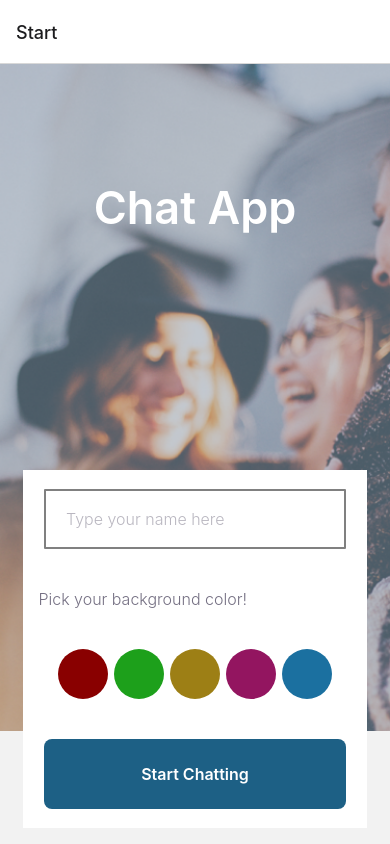
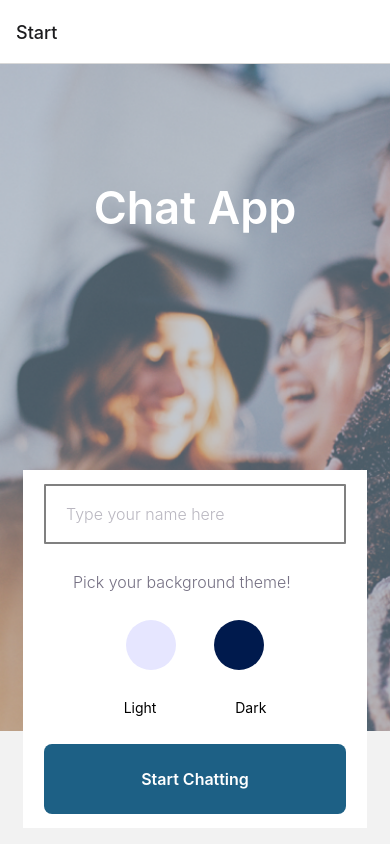
Before and after one commit to Vybhavashri/ChatApp, a React Native app: screen /Start in a window 390 px wide. Built offline with nearby package versions, Linux system fonts and the light colour scheme.

Commit message:
Update Start.js

```diff
--- a/components/Start.js
+++ b/components/Start.js
@@ -20,7 +20,7 @@ export default class Start extends React.Component {
 
     this.state = {
       name: "",
-      bgColor: this.colors.pink,
+      bgColor: this.colors.light,
     };
   }
 
@@ -30,11 +30,8 @@ export default class Start extends React.Component {
   };
 
   colors = {
-    red: "#890000",
-    green: "#1DA01B",
-    gold: "#9D7F15",
-    pink: "#931560",
-    blue: "#1B70A0",
+    light: "#e6e6ff",
+    dark: "#001a4d",
   };
 
   render() {
@@ -62,7 +59,7 @@ export default class Start extends React.Component {
 
             <View style={styles.colorBox}>
               <Text style={styles.chooseColor}>
-                Pick your background color!
+                Pick your background theme!
               </Text>
             </View>
 
@@ -70,45 +67,30 @@ export default class Start extends React.Component {
             <View style={styles.colorArray}>
               <TouchableOpacity
                 accessible={true}
-                accessibilityLabel="red blackground"
-                accessibilityHint="Allows you to add a red background to the chat"
+                accessibilityLabel="light blackground"
+                accessibilityHint="Allows you to add a light background to the chat"
                 accessibilityRole="button"
                 style={styles.color1}
-                onPress={() => this.changeBgColor(this.colors.red)}
+                onPress={() => this.changeBgColor(this.colors.light)}
+                text="light"
               ></TouchableOpacity>
+
               <TouchableOpacity
                 accessible={true}
-                accessibilityLabel="green blackground"
-                accessibilityHint="Allows you to add a green background to the chat"
+                accessibilityLabel="dark blackground"
+                accessibilityHint="Allows you to add a dark background to the chat"
                 accessibilityRole="button"
                 style={styles.color2}
-                onPress={() => this.changeBgColor(this.colors.green)}
-              ></TouchableOpacity>
-              <TouchableOpacity
-                accessible={true}
-                accessibilityLabel="gold blackground"
-                accessibilityHint="Allows you to add a gold background to the chat"
-                accessibilityRole="button"
-                style={styles.color3}
-                onPress={() => this.changeBgColor(this.colors.gold)}
-              ></TouchableOpacity>
-              <TouchableOpacity
-                accessible={true}
-                accessibilityLabel="pink blackground"
-                accessibilityHint="Allows you to add a pink background to the chat"
-                accessibilityRole="button"
-                style={styles.color4}
-                onPress={() => this.changeBgColor(this.colors.pink)}
-              ></TouchableOpacity>
-              <TouchableOpacity
-                accessible={true}
-                accessibilityLabel="blue blackground"
-                accessibilityHint="Allows you to add a blue background to the chat"
-                accessibilityRole="button"
-                style={styles.color5}
-                onPress={() => this.changeBgColor(this.colors.blue)}
+                onPress={() => this.changeBgColor(this.colors.dark)}
               ></TouchableOpacity>
             </View>
+
+            <View>
+              <Text>
+                Light                    Dark
+              </Text>
+            </View>
+
 
             {/*This will allow the user to click on a button and be redirected to the chat page */}
             <Pressable
@@ -202,44 +184,26 @@ const styles = StyleSheet.create({
     fontWeight: "300",
     color: "#757083",
     opacity: 1,
+    alignSelf: "center"
   },
 
   colorArray: {
     flexDirection: "row",
     justifyContent: "space-between",
     width: "80%",
+    paddingLeft: "20%",
+    paddingRight: "20%",
   },
 
   color1: {
-    backgroundColor: "#890000",
+    backgroundColor: "#e6e6ff",
     width: 50,
     height: 50,
     borderRadius: 25,
   },
 
   color2: {
-    backgroundColor: "#1DA01B",
-    width: 50,
-    height: 50,
-    borderRadius: 25,
-  },
-
-  color3: {
-    backgroundColor: "#9D7F15",
-    width: 50,
-    height: 50,
-    borderRadius: 25,
-  },
-
-  color4: {
-    backgroundColor: "#931560",
-    width: 50,
-    height: 50,
-    borderRadius: 25,
-  },
-
-  color5: {
-    backgroundColor: "#1B70A0",
+    backgroundColor: "#001a4d",
     width: 50,
     height: 50,
     borderRadius: 25,
```
